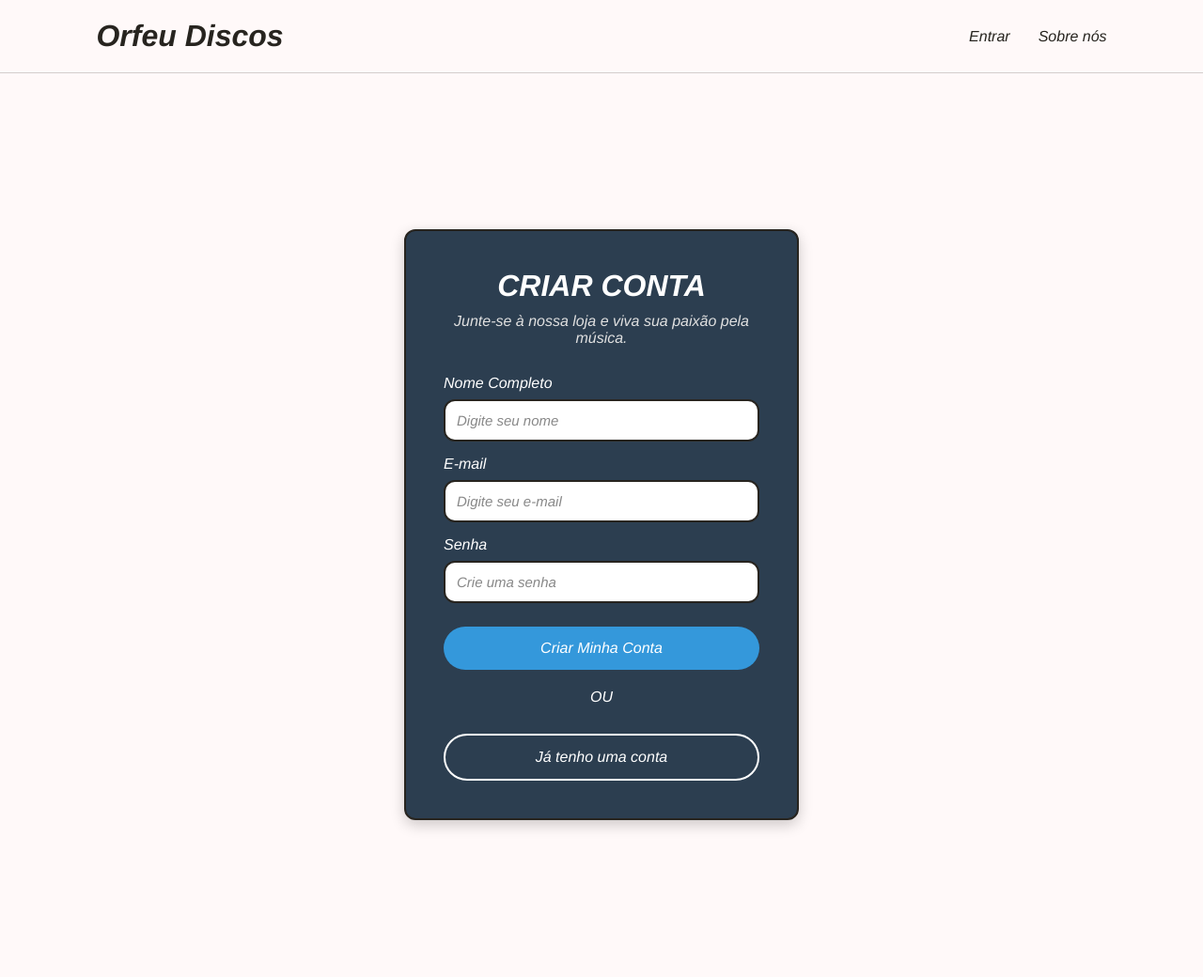
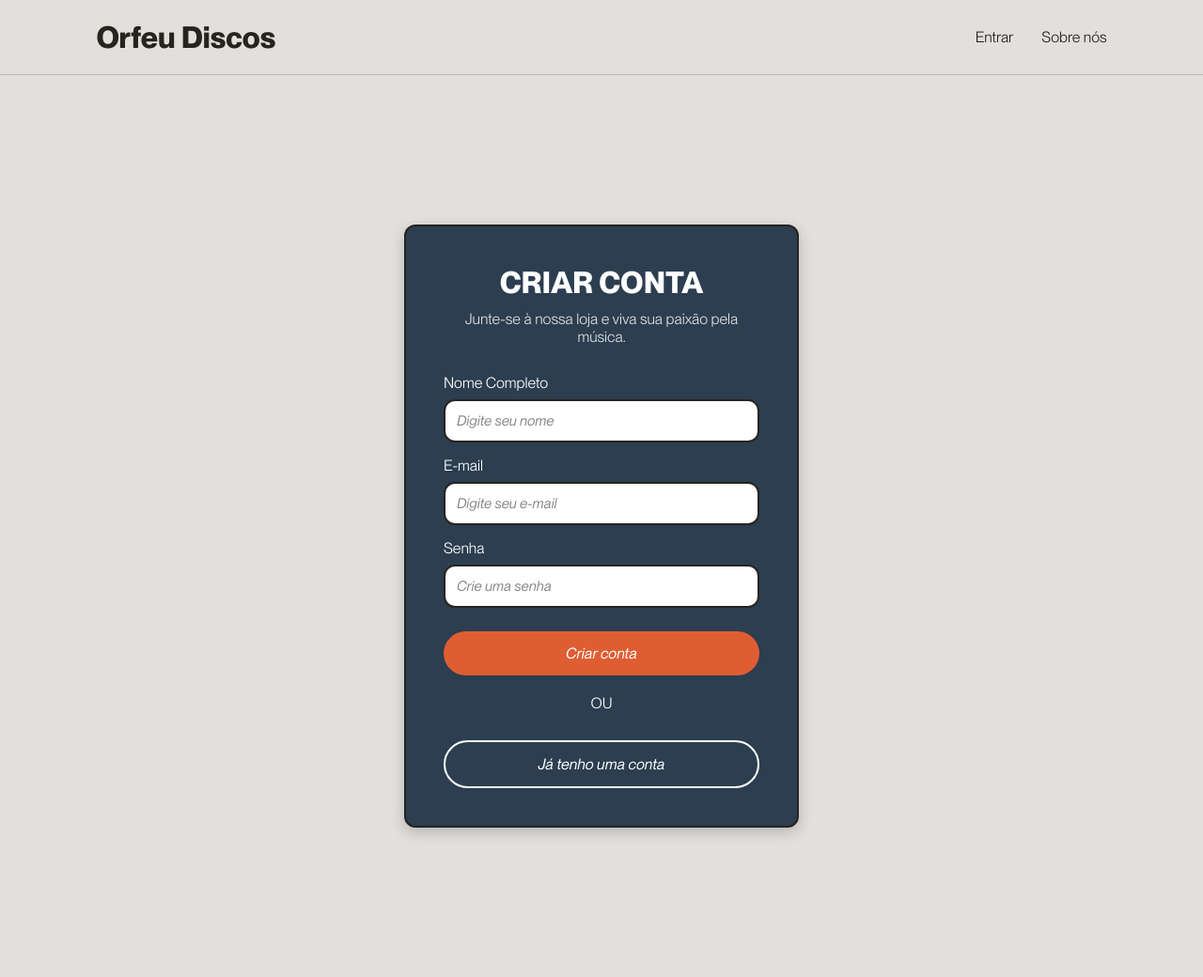
Before and after one commit to joaohrx/orfeudiscos, a Flask app: page /cadastro in a window 1280 px wide. Shown: the whole page at 94% size. Before the commit the page ends 883 px from the top, so only its background shows below. Run offline with Flask 3, Linux system fonts and the light colour scheme.

Commit message:
Corrigir CSS de cadastro/login

```diff
--- a/Templates/cadastro.html
+++ b/Templates/cadastro.html
@@ -35,7 +35,7 @@
 
         <button type="submit">
 
-            Criar Minha Conta
+            Criar conta
         </button>
 
         <div class="linha">
--- a/app.py
+++ b/app.py
@@ -15,7 +15,7 @@ from models.disk import Disco
 
 app = Flask(__name__)
 
-app.config["SECRET_KEY"] = "sua_chave_secreta"
+app.config["SECRET_KEY"] = "surpresa"
 app.config["SQLALCHEMY_DATABASE_URI"] = "sqlite:///orfeudiscos_database.db"
 
 db.init_app(app)
--- a/static/css/cadastro.css
+++ b/static/css/cadastro.css
@@ -11,13 +11,12 @@
     margin: 0;
     padding: 0;
     box-sizing: border-box;
-    font-family: 'Franklin Gothic Medium', 'Arial Narrow', Arial, sans-serif;
+    font-family: "Neue Montreal";
 }
 
 body {
-    font-family: Arial, Helvetica, sans-serif;
-    font-style: italic;
-    background-color: rgb(255, 249, 249);
+    font-family: "Neue Montreal";
+    background-color: #E3DFDC;
 }
 
 .container {
@@ -89,7 +88,7 @@ button {
     margin-top: 10px;
     border: none;
     border-radius: 28px;
-    background-color: #3498db;
+    background-color: #DF5D32;
     color: white;
     font-size: 16px;
     font-style: italic;
@@ -97,7 +96,7 @@ button {
 }
 
 button:hover {
-    background-color: #2980b9;
+    background-color: #DF5D32;
 }
 
 .linha {
--- a/static/css/login.css
+++ b/static/css/login.css
@@ -5,9 +5,8 @@
 }
 
 body {
-    font-family: Arial, Helvetica, sans-serif;
-    font-style: italic;
-    background-color: white;
+    font-family: "Neue Montreal";
+    background-color: #E3DFDC;
 }
 
 .container {
```
